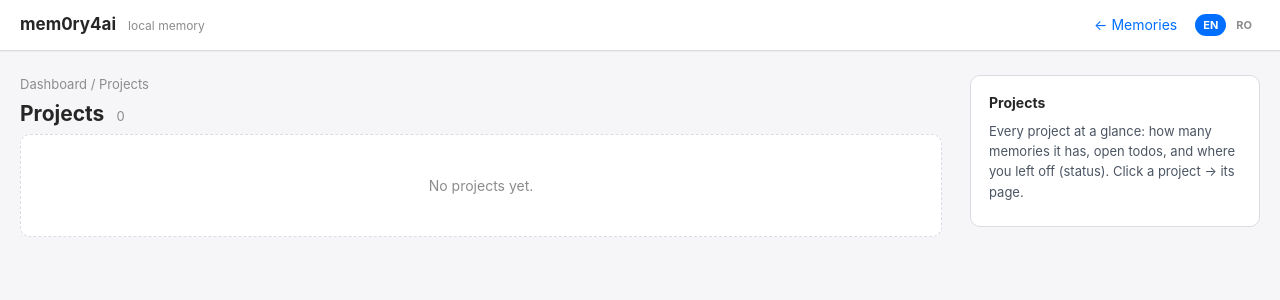
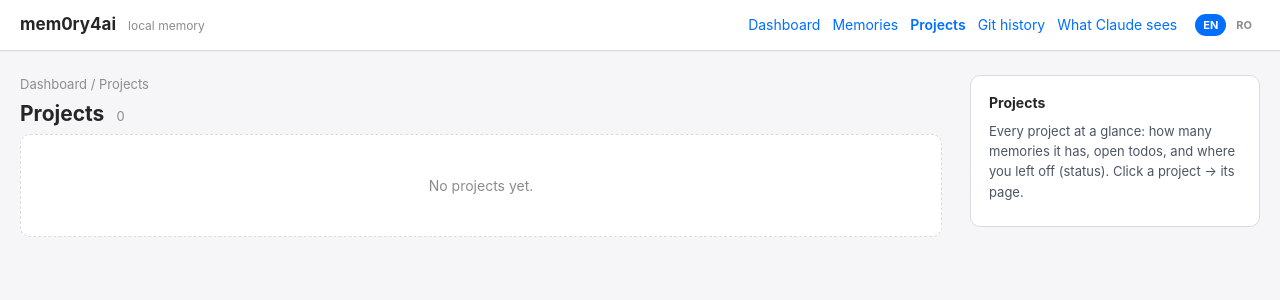
Before and after one commit to cremenescu/mem0ry4ai, a PHP site: page /projects.php in a window 1280 px wide. Shown: the top 300 px of the page. Run offline with PHP 8.4, Linux system fonts and the light colour scheme.

Commit message:
fix: shared, consistent top bar across all pages
render_topbar() in lib.php renders one identical nav on every page (Dashboard | Memories |
Projects | Git history | What Claude sees), with the current section highlighted — replacing
the per-page top bars that were inconsistent. The project page keeps its scoped
'What Claude sees here' link in the content.

```diff
--- a/web/assets/style.css
+++ b/web/assets/style.css
@@ -283,3 +283,6 @@ li.blocked{opacity:.72}
 .projcard{min-height:84px;display:flex;flex-direction:column;justify-content:flex-start}
 .pcstatus{margin-top:7px;font-size:12.5px;color:#4a5a6e;line-height:1.4;
   display:-webkit-box;-webkit-line-clamp:2;-webkit-box-orient:vertical;overflow:hidden}
+
+/* active top-nav link */
+.topbar .right a.nav-on{color:#006fff;font-weight:600}
--- a/web/git.php
+++ b/web/git.php
@@ -108,10 +108,7 @@ $flash = take_flash();
 <link rel="stylesheet" href="<?= h(asset('assets/style.css')) ?>">
 </head>
 <body>
-<div class="topbar">
-  <a class="brand" href="index.php">mem0ry4ai <small><?= t('local memory') ?></small></a>
-  <div class="right"><a href="index.php">← <?= t('Dashboard') ?></a> <?= lang_switch_html() ?></div>
-</div>
+<?= render_topbar('git') ?>
 
 <main>
 <div class="layout">
--- a/web/inject.php
+++ b/web/inject.php
@@ -57,10 +57,7 @@ $tokens = (int)round($bytes / 4);   // rough estimate: ~4 chars/token
 <link rel="stylesheet" href="<?= h(asset('assets/style.css')) ?>">
 </head>
 <body>
-<div class="topbar">
-  <a class="brand" href="index.php">mem0ry4ai <small><?= t('local memory') ?></small></a>
-  <div class="right"><a href="index.php">← <?= t('Dashboard') ?></a> <?= lang_switch_html() ?></div>
-</div>
+<?= render_topbar('inject') ?>
 
 <main>
 <div class="layout">
--- a/web/lib.php
+++ b/web/lib.php
@@ -63,6 +63,28 @@ function lang_switch_html(): string {
         $out .= "<a$cls href=\"$url\">" . strtoupper($l) . '</a>';
     }
     return $out . '</span>';
+}
+
+// Shared top bar — identical on every page; $active highlights the current section.
+function render_topbar(string $active = ''): string {
+    $nq = count(queue_pending());
+    $nav = [
+        'dashboard' => ['index.php',    t('Dashboard')],
+        'memories'  => ['memories.php', t('Memories')],
+        'projects'  => ['projects.php', t('Projects')],
+        'git'       => ['git.php',      t('Git history')],
+        'inject'    => ['inject.php',   t('What Claude sees')],
+    ];
+    ob_start(); ?>
+<div class="topbar">
+  <a class="brand" href="index.php">mem0ry4ai <small><?= t('local memory') ?></small></a>
+  <div class="right">
+    <?php foreach ($nav as $key => [$href, $label]): ?><a<?= $active === $key ? ' class="nav-on"' : '' ?> href="<?= $href ?>"><?= h($label) ?></a> <?php endforeach; ?>
+    <?php if ($nq > 0): ?><a class="review-tag" href="queue.php"><?= $nq ?> <?= t('to review') ?></a> <?php endif; ?>
+    <?= lang_switch_html() ?>
+  </div>
+</div>
+<?php return ob_get_clean();
 }
 
 function ro_strings(): array {
--- a/web/project.php
+++ b/web/project.php
@@ -40,16 +40,14 @@ uksort($byType, fn($a, $b) => (array_search($a, $typeOrder) ?? 9) <=> (array_sea
 <link rel="stylesheet" href="<?= h(asset('assets/style.css')) ?>">
 </head>
 <body>
-<div class="topbar">
-  <a class="brand" href="index.php">mem0ry4ai <small><?= t('local memory') ?></small></a>
-  <div class="right"><a href="inject.php?scope=<?= h($scope) ?>"><?= t('What Claude sees here') ?></a> <?= lang_switch_html() ?></div>
-</div>
+<?= render_topbar('projects') ?>
 
 <main>
 <div class="layout">
 <div class="content">
   <div class="crumb"><a href="index.php"><?= t('Dashboard') ?></a> / <a href="projects.php"><?= t('Projects') ?></a> / <?= h($slug) ?></div>
   <h2><?= h($slug) ?> <span class="count"><?= count($active) ?> <?= t('active') ?><?= count($all) - count($active) ? ' · ' . (count($all) - count($active)) . ' superseded' : '' ?></span></h2>
+  <p class="meta" style="margin-top:-6px"><a href="inject.php?scope=<?= h($scope) ?>"><?= t('What Claude sees here') ?> &rarr;</a></p>
 
   <?php if (!$active): ?>
     <div class="empty"><?= t('No active memories for') ?> <code><?= h($scope) ?></code>.</div>
--- a/web/projects.php
+++ b/web/projects.php
@@ -18,10 +18,7 @@ $projects = projects_overview();
 <link rel="stylesheet" href="<?= h(asset('assets/style.css')) ?>">
 </head>
 <body>
-<div class="topbar">
-  <a class="brand" href="index.php">mem0ry4ai <small><?= t('local memory') ?></small></a>
-  <div class="right"><a href="index.php">← <?= t('Memories') ?></a> <?= lang_switch_html() ?></div>
-</div>
+<?= render_topbar('projects') ?>
 
 <main>
 <div class="layout">
--- a/web/queue.php
+++ b/web/queue.php
@@ -46,10 +46,7 @@ $scopes = known_scopes();
 <link rel="stylesheet" href="<?= h(asset('assets/style.css')) ?>">
 </head>
 <body>
-<div class="topbar">
-  <a class="brand" href="index.php">mem0ry4ai <small><?= t('local memory') ?></small></a>
-  <div class="right"><a href="index.php">← <?= t('Dashboard') ?></a> <?= lang_switch_html() ?></div>
-</div>
+<?= render_topbar('') ?>
 
 <main>
 <div class="layout">
```
Also changed, not shown: web/index.php (+1 -11 lines).
